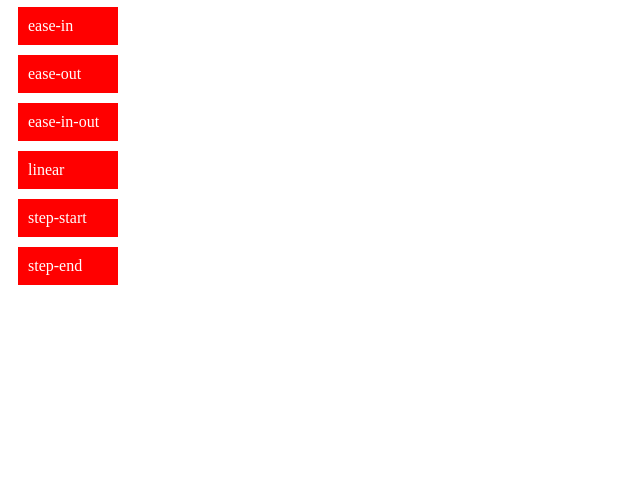
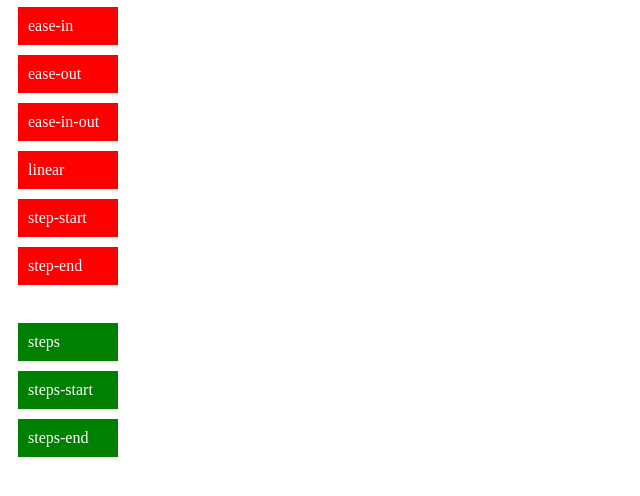
Before and after one commit to andy922200/css3-animations-transforms-and-transitions-ultimate-guide, a plain HTML site: page section4/4-4/index.html in a window 1280 px wide. Shown: the part 108-604 px from the top of the page, without its empty margins (0-640 px from the left). Drawn offline with Linux system fonts and the light colour scheme.

Commit message:
1. update finish section 4-4-1

```diff
--- a/section4/4-4/index.html
+++ b/section4/4-4/index.html
@@ -19,7 +19,10 @@
         <div class="transition linear">linear</div>
         <div class="transition step-start">step-start</div>
         <div class="transition step-end">step-end</div>
+        <br/>
+        <div class="bg-green transition steps">steps</div>
+        <div class="bg-green transition steps-start">steps-start</div>
+        <div class="bg-green transition steps-end">steps-end</div>
     </div>
-
 </body>
 </html>
--- a/section4/4-4/style.css
+++ b/section4/4-4/style.css
@@ -43,3 +43,19 @@
 .step-end{
     transition-timing-function: step-end;
 }
+
+.steps{
+    transition-timing-function: steps(2)
+}
+
+.steps-start{
+    transition-timing-function: steps(10, start)
+}
+
+.steps-end{
+    transition-timing-function: steps(10, end)
+}
+
+.bg-green{
+    background-color:green;
+}
```
